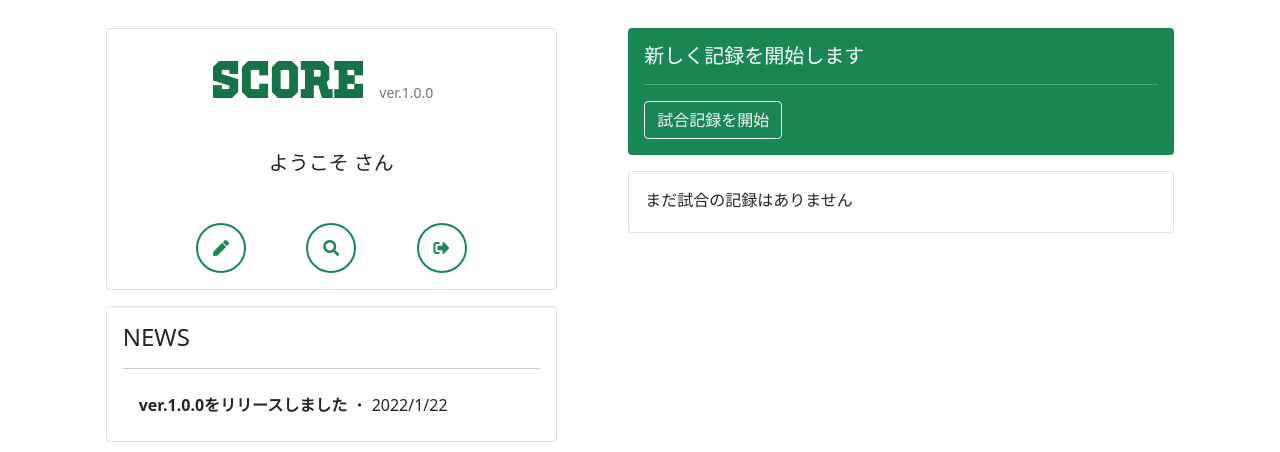
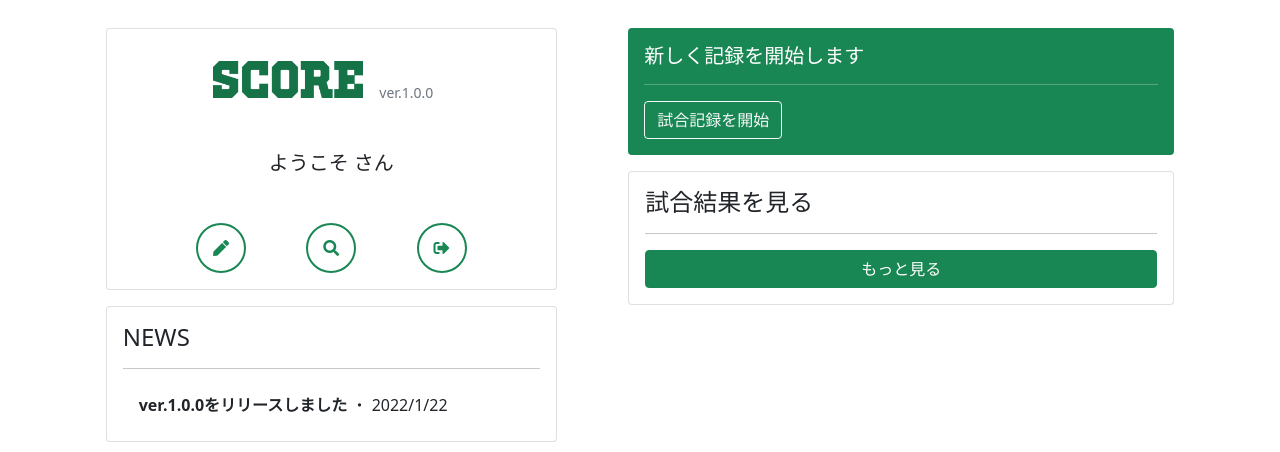
Before and after one commit to MiMi1906/Score, a PHP site: page / in a window 1280 px wide. Shown: the part 58-510 px from the top of the page. Run offline with PHP 8.4, Linux system fonts and the light colour scheme; the visitor is signed in with stand-in values (Sample User, id 1); data that the repository does not hold is empty; some libraries are stand-ins or nearby versions.

Commit message:
Update index.php

```diff
--- a/index.php
+++ b/index.php
@@ -100,7 +100,6 @@ $matches = $stmt->fetchAll();
         </div>
         <div class="card">
           <div class="card-body">
-            <?php if (!empty($matches)) : ?>
             <h4>試合結果を見る</h4>
             <hr>
             <?php
@@ -125,9 +124,6 @@ $matches = $stmt->fetchAll();
             <div class="d-grid">
               <a href="/search/?page=1" class="btn btn-success">もっと見る</a>
             </div>
-            <?php else : ?>
-              <p class="mb-1">まだ試合の記録はありません</p>
-            <?php endif; ?>
           </div>
         </div>
       </div>
```
Lines whose indentation alone changed are shown as unchanged.
